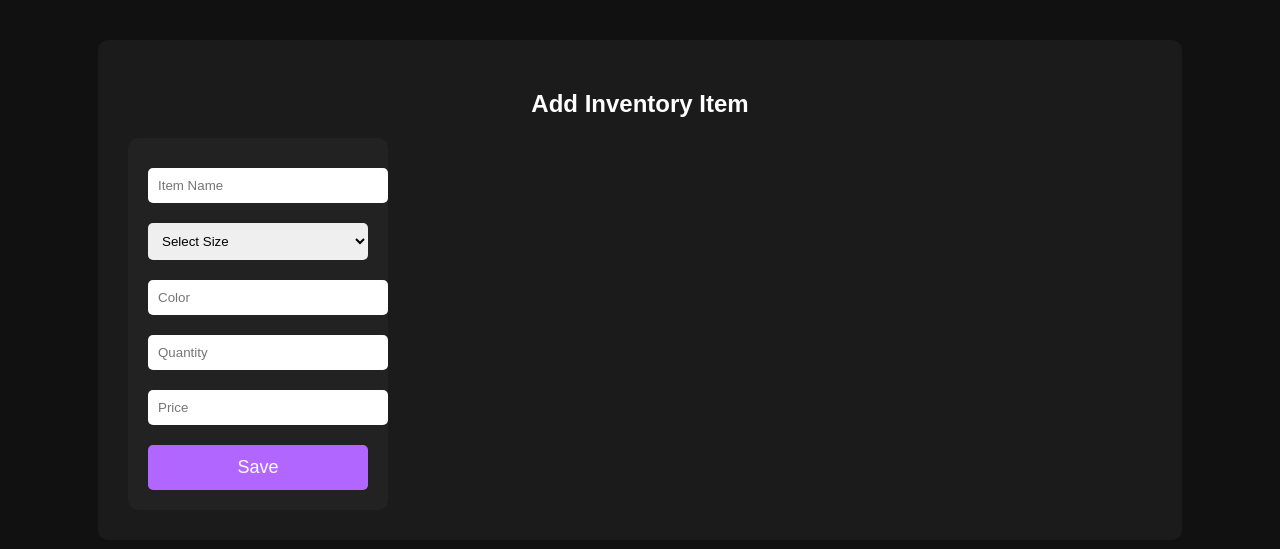
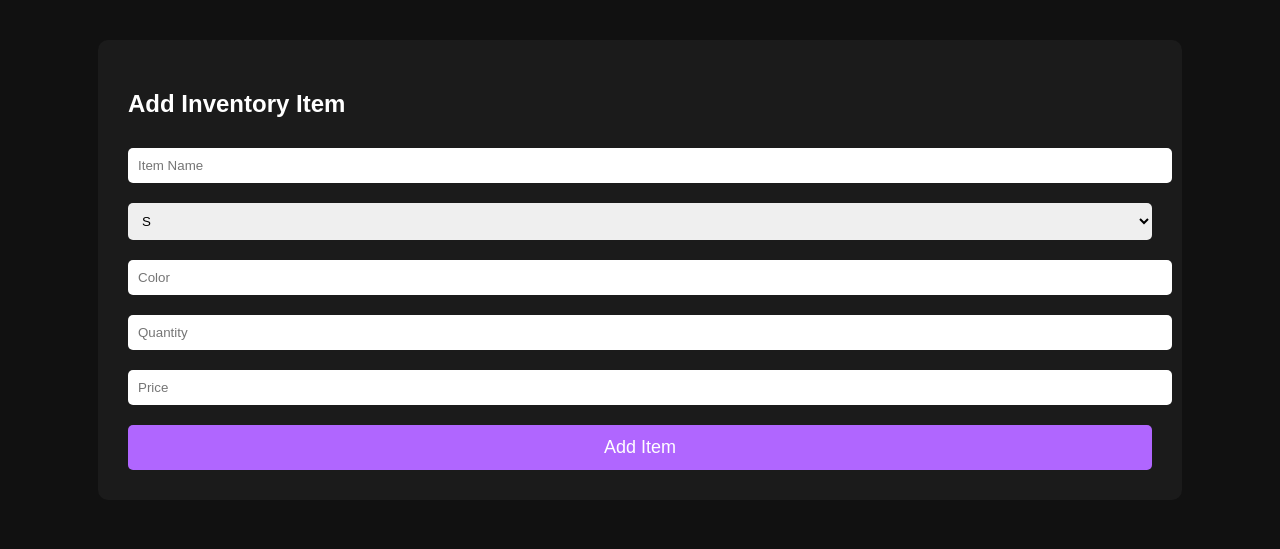
Before and after one commit to manojar346-hue/Clothes-, a Flask app: page /add_item in a window 1280 px wide. Shown: the part 98-647 px from the top of the page. Run offline with Flask 3, Linux system fonts and the light colour scheme; the visitor is signed in with stand-in values (Sample User, id 1).

Commit message:
Update add_item.html

```diff
--- a/templates/add_item.html
+++ b/templates/add_item.html
@@ -1,22 +1,21 @@
 {% extends "base.html" %}
 {% block content %}
-<h2 style="text-align:center;">Add Inventory Item</h2>
+<h2>Add Inventory Item</h2>
 
-<form method="POST" class="card">
-    <input name="item_name" placeholder="Item Name" required>
+<form method="POST">
+    <input type="text" name="item_name" placeholder="Item Name" required>
 
     <select name="size" required>
-        <option>Select Size</option>
         <option>S</option>
         <option>M</option>
         <option>L</option>
         <option>XL</option>
     </select>
 
-    <input name="color" placeholder="Color" required>
+    <input type="text" name="color" placeholder="Color" required>
     <input type="number" name="quantity" placeholder="Quantity" required>
     <input type="number" name="price" placeholder="Price" required>
 
-    <button type="submit">Save</button>
+    <button>Add Item</button>
 </form>
 {% endblock %}
```
